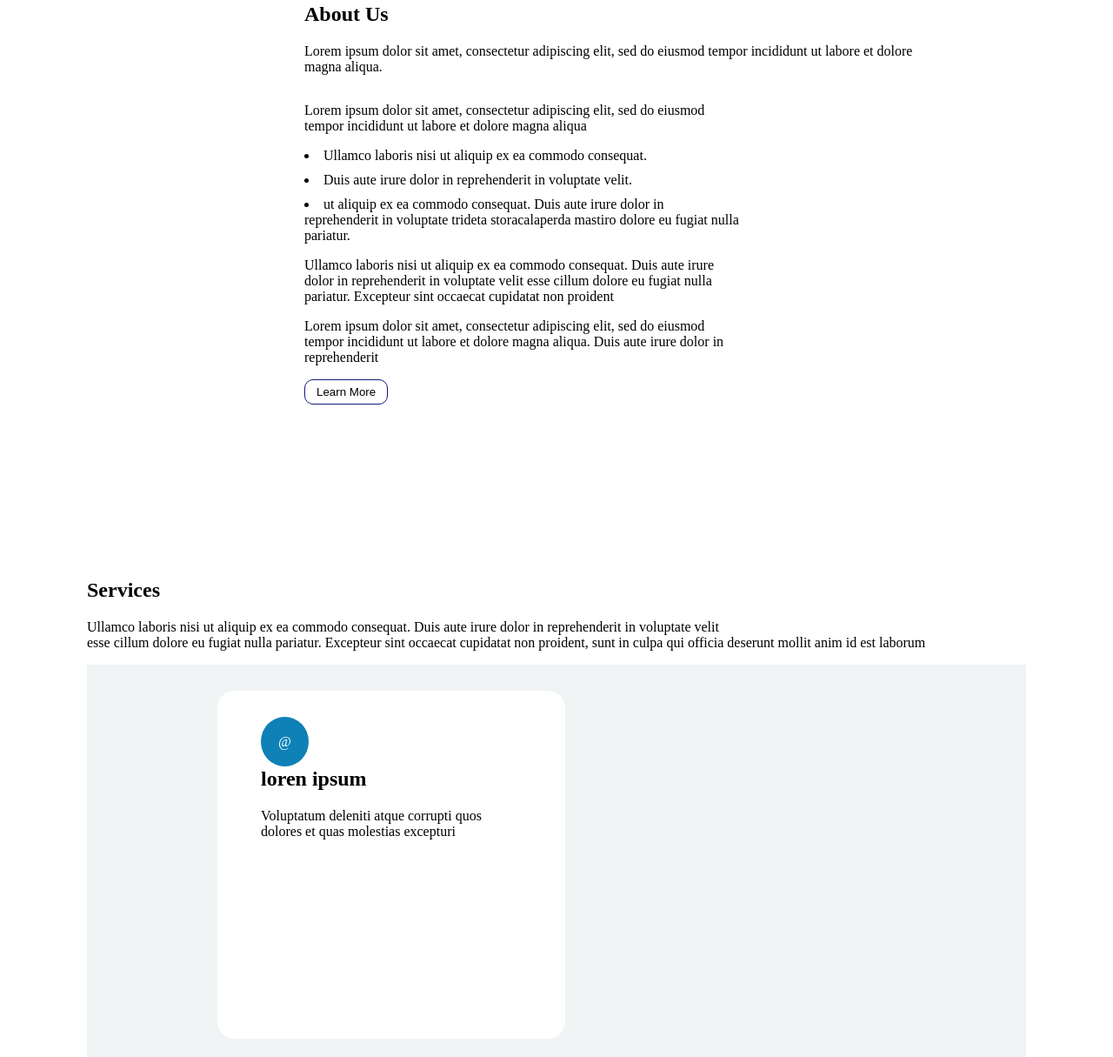
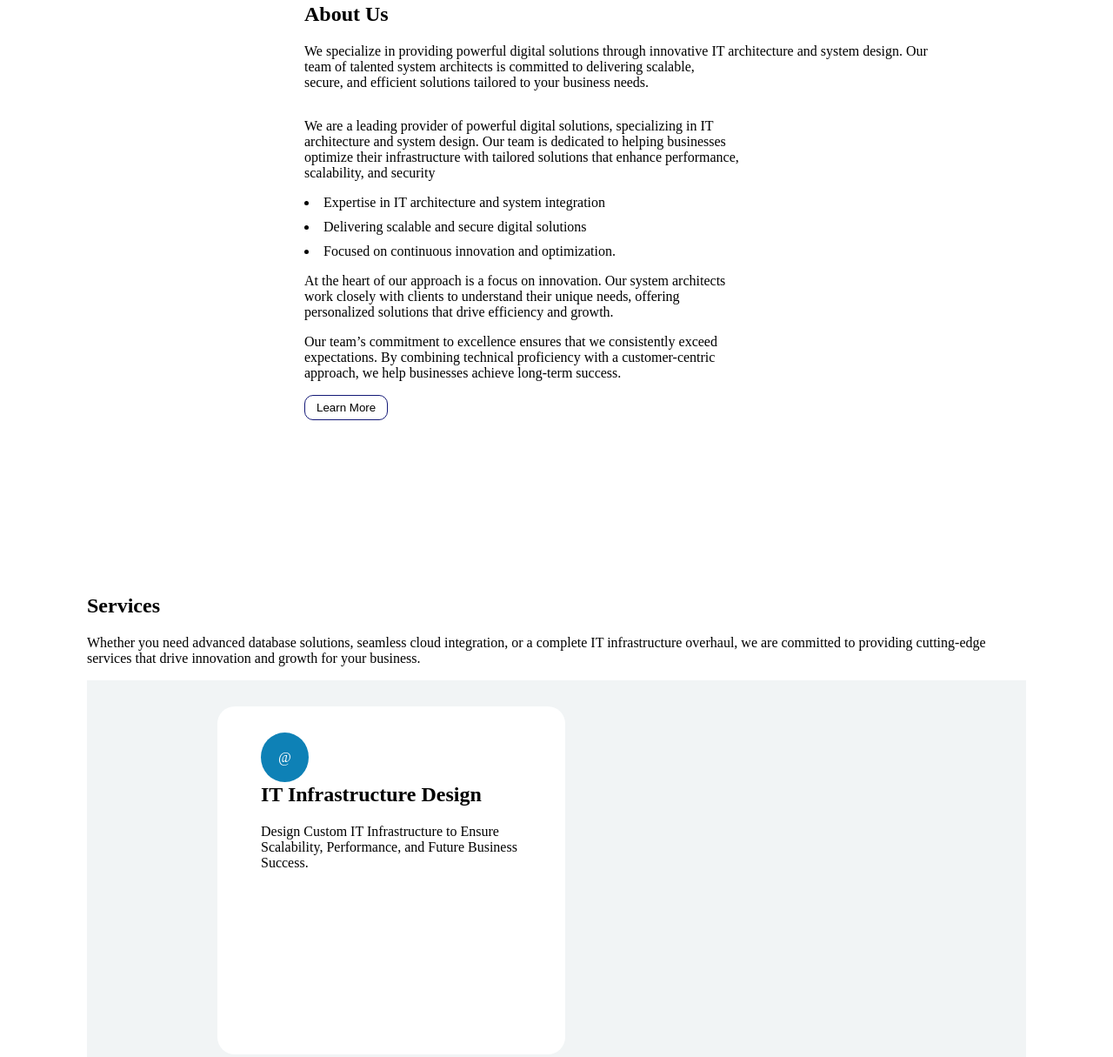
Before and after one commit to Bhazath/My-First-WebSite, a plain HTML site: page index.html in a window 1280 px wide. Shown: the part 1197-2412 px from the top of the page at 87% size. Drawn offline with Linux system fonts and the light colour scheme.

Commit message:
adding img and editing paragraph

```diff
--- a/index.html
+++ b/index.html
@@ -45,10 +45,10 @@
         </div>
 
         <div class="my-banner-content">
-            <h1>Powerful Digital <br> Solutions With AI.
+            <h1>Powerful Digital <br> Solutions With IT Architecture.
             </h1>
             <p>
-                We are team of talented Administrator
+                We are team of talented System Architects
             </p>
         </div>
     </section>
@@ -62,25 +62,24 @@
 
         <div>
             <p>
-                Lorem ipsum dolor sit amet, consectetur adipiscing elit, sed do eiusmod tempor incididunt ut labore et dolore magna aliqua.
+                We specialize in providing powerful digital solutions through innovative IT architecture and system design. Our team of talented system architects is committed to delivering scalable,
+                <br> secure, and efficient solutions tailored to your business needs.
             </p>
         </div>
         <div class="aboutus-subdiv">
             <div>
                 <p>
-                    Lorem ipsum dolor sit amet,
-                    consectetur adipiscing elit, sed do eiusmod tempor
-                    incididunt ut labore et dolore magna aliqua
+                    We are a leading provider of powerful digital solutions, specializing in IT architecture and system design. Our team is dedicated to helping businesses optimize their infrastructure with tailored solutions that enhance performance, scalability, and security
                 </p>
-                <li>Ullamco laboris nisi ut aliquip ex ea commodo consequat.</li>
-                <li>Duis aute irure dolor in reprehenderit in voluptate velit.</li>
-                <li> ut aliquip ex ea commodo consequat. Duis aute irure dolor in reprehenderit in voluptate trideta storacalaperda mastiro dolore eu fugiat nulla pariatur.</li>
+                <li>Expertise in IT architecture and system integration</li>
+                <li>Delivering scalable and secure digital solutions</li>
+                <li> Focused on continuous innovation and optimization.</li>
 
             </div>
 
             <div>
-                <p>Ullamco laboris nisi ut aliquip ex ea commodo consequat. Duis aute irure dolor in reprehenderit in voluptate velit esse cillum dolore eu fugiat nulla pariatur. Excepteur sint occaecat cupidatat non proident</p>
-                <p>Lorem ipsum dolor sit amet, consectetur adipiscing elit, sed do eiusmod tempor incididunt ut labore et dolore magna aliqua. Duis aute irure dolor in reprehenderit</p>
+                <p>At the heart of our approach is a focus on innovation. Our system architects work closely with clients to understand their unique needs, offering personalized solutions that drive efficiency and growth.</p>
+                <p>Our team’s commitment to excellence ensures that we consistently exceed expectations. By combining technical proficiency with a customer-centric approach, we help businesses achieve long-term success. </p>
                 <button class="btn-tranparent">Learn More</button>
             </div>
         </div>
@@ -95,8 +94,7 @@
         <h1>Services</h1>
         <div>
             <p>
-            Ullamco laboris nisi ut aliquip ex ea commodo consequat. Duis aute irure dolor in reprehenderit in voluptate velit <br>
-            esse cillum dolore eu fugiat nulla pariatur. Excepteur sint occaecat cupidatat non proident, sunt in culpa qui officia deserunt mollit anim id est laborum
+                Whether you need advanced database solutions, seamless cloud integration, or a complete IT infrastructure overhaul, we are committed to providing cutting-edge services that drive innovation and growth for your business.
             </p>
         </div>
         <div class="my-div-bg">
@@ -104,34 +102,34 @@
             <div class="my-cards">
                 <div class="card">
                     <i>@</i>
-                    <h1>loren ipsum</h1>
-                    <p>Voluptatum deleniti atque corrupti quos dolores et quas molestias excepturi</p>
+                    <h1>IT Infrastructure Design</h1>
+                    <p>Design Custom IT Infrastructure to Ensure Scalability, Performance, and Future Business Success.</p>
                 </div>
                 <div class="card">
                     <i>@</i>
-                    <h1>loren ipsum</h1>
-                    <p>Voluptatum deleniti atque corrupti quos dolores et quas molestias excepturi</p></div>
+                    <h1>Database Optimization</h1>
+                    <p>Optimize Database Performance, Enhance Security, and Improve Operational Efficiency for Growth.</p></div>
                 <div class="card">
                     <i>@</i>
-                    <h1>loren ipsum</h1>
-                    <p>Voluptatum deleniti atque corrupti quos dolores et quas molestias excepturi</p>
+                    <h1>Cloud Integration</h1>
+                    <p>Seamlessly Integrate Cloud Solutions to Enhance Scalability and Boost Business Efficiency.</p>
                 </div>
             </div>
             <div class="my-cards">
                 <div class="card">
                     <i>@</i>
-                    <h1>loren ipsum</h1>
-                    <p>Voluptatum deleniti atque corrupti quos dolores et quas molestias excepturi</p>
+                    <h1>Data Backup Solutions</h1>
+                    <p>Ensure Business Continuity with Reliable Data Backup Solutions for Critical Information Protection.</p>
                 </div>
                 <div class="card">
                     <i>@</i>
-                    <h1>loren ipsum</h1>
-                    <p>Voluptatum deleniti atque corrupti quos dolores et quas molestias excepturi</p>
+                    <h1>System Security Solutions</h1>
+                    <p>Protect Your Systems and Data from Evolving Threats with Advanced Security Solutions.</p>
                 </div>
                 <div class="card">
                     <i>@</i>
-                    <h1>loren ipsum</h1>
-                    <p>Voluptatum deleniti atque corrupti quos dolores et quas molestias excepturi</p>
+                    <h1>Business Intelligence & Analytics</h1>
+                    <p>Transform Raw Data into Valuable Insights for Smarter Decision Making and Business Growth.</p>
                 </div>
             </div>
         </div>
@@ -147,8 +145,7 @@
         <div>
             <h1>Call To Action</h1>
             <p>
-                Ullamco laboris nisi ut aliquip ex ea commodo consequat. Duis aute irure dolor in
-                reprehenderit in voluptate velit esse cillum dolore eu fugiat nulla pariatur. Excepteur  laborum
+                Unlock the full potential of your business with our tailored IT solutions. Contact us today to start your journey toward digital transformation and long-term success.
             </p>
         </div>
         <div>
--- a/style.css
+++ b/style.css
@@ -25,7 +25,7 @@ nav                                             /* top padding of the page */
 .banner                                         /* banner class */
 {
     height: 1000px;
-    background-image: linear-gradient(rgba(0,0,0,0.5),rgba(0,0,0,0.5)), url("https://cdn.pixabay.com/photo/2023/04/29/16/10/ai-generated-7958874_1280.jpg");
+    background-image: linear-gradient(rgba(0,0,0,0.5),rgba(0,0,0,0.5)), url("./img/Server.webp");
     background-repeat: no-repeat;
     background-size: 100% 100%;
 }
@@ -44,7 +44,7 @@ nav                                             /* top padding of the page */
 
 .btn
 {
-    background-color: #486670;
+    background-color: rgb(31, 32, 41);
     padding: 6px 13px 6px 13px;
     color: white;
     border: rgb(19, 25, 119) 1px solid;
@@ -54,8 +54,8 @@ nav                                             /* top padding of the page */
 
 .btn:hover                                      /* Pseudo-classes*/
 {
-    background-color: rgb(7, 30, 85);
-    /* background-color: transparent; */
+    /* background-color: rgb(7, 30, 85); */
+    background-color: transparent;
 }
 
 .my-banner-content                              /* banner contant class */
@@ -153,7 +153,7 @@ nav                                             /* top padding of the page */
 .cta
 {
     height: 250px;
-    background-image:linear-gradient(rgba(0,0,0,0.5),rgba(0,0,0,0.5)), url("https://cdn.pixabay.com/photo/2023/12/15/14/49/city-8450817_640.jpg");
+    background-image:linear-gradient(rgba(0,0,0,0.5),rgba(0,0,0,0.5)), url("https://media.istockphoto.com/id/1425269537/vector/5g-or-6g-dot-line-mobile-technology-wireless-data-network-and-connection-technology-concept.jpg?s=612x612&w=0&k=20&c=kemPQr-tD0aaOy84JMoLs5PVWYUH88IORH-32XP0NM0=");
     background-repeat: no-repeat;
     background-size: 100% 100%;
     color: white;
```
Also changed, not shown: img/Server.webp (added).
